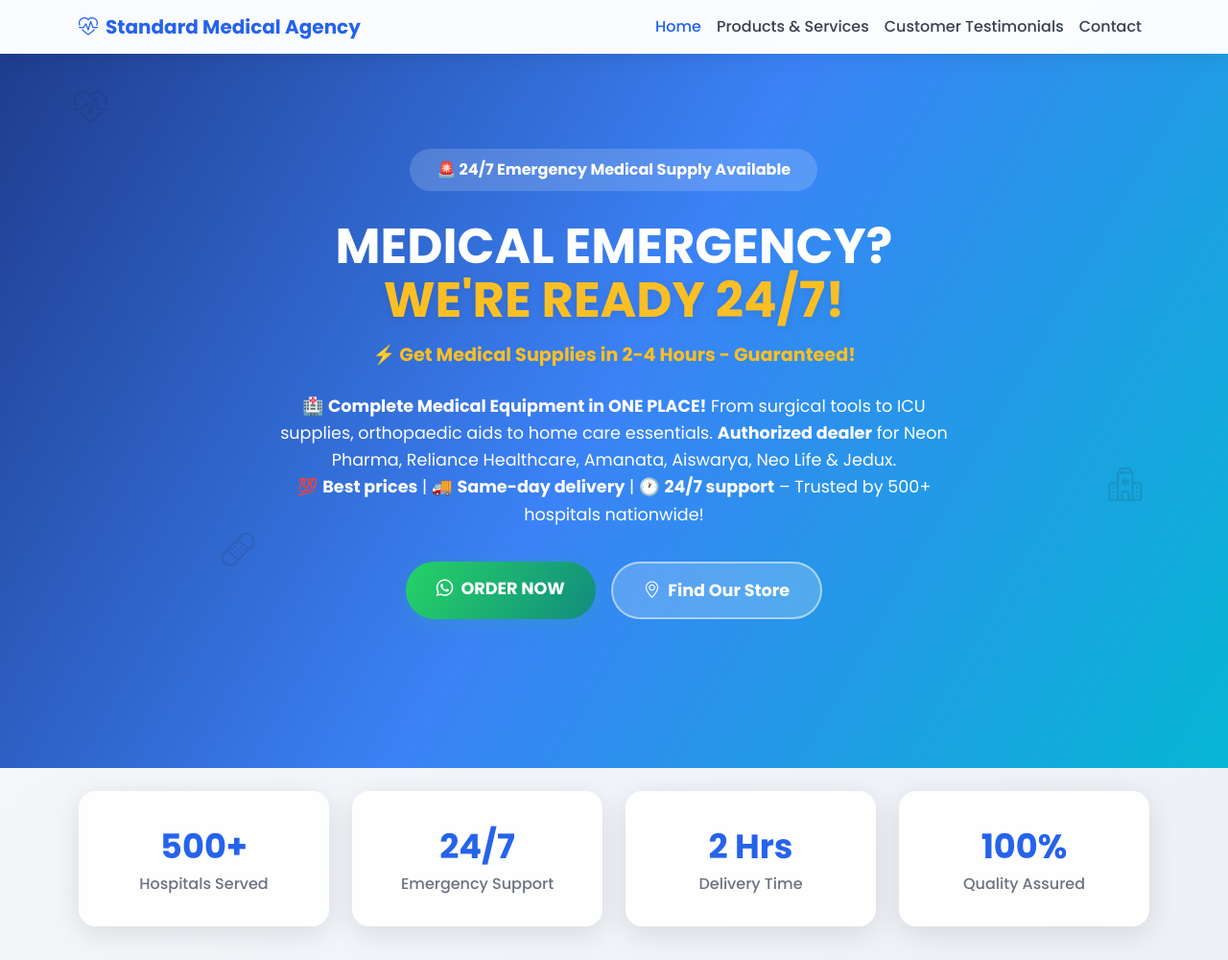
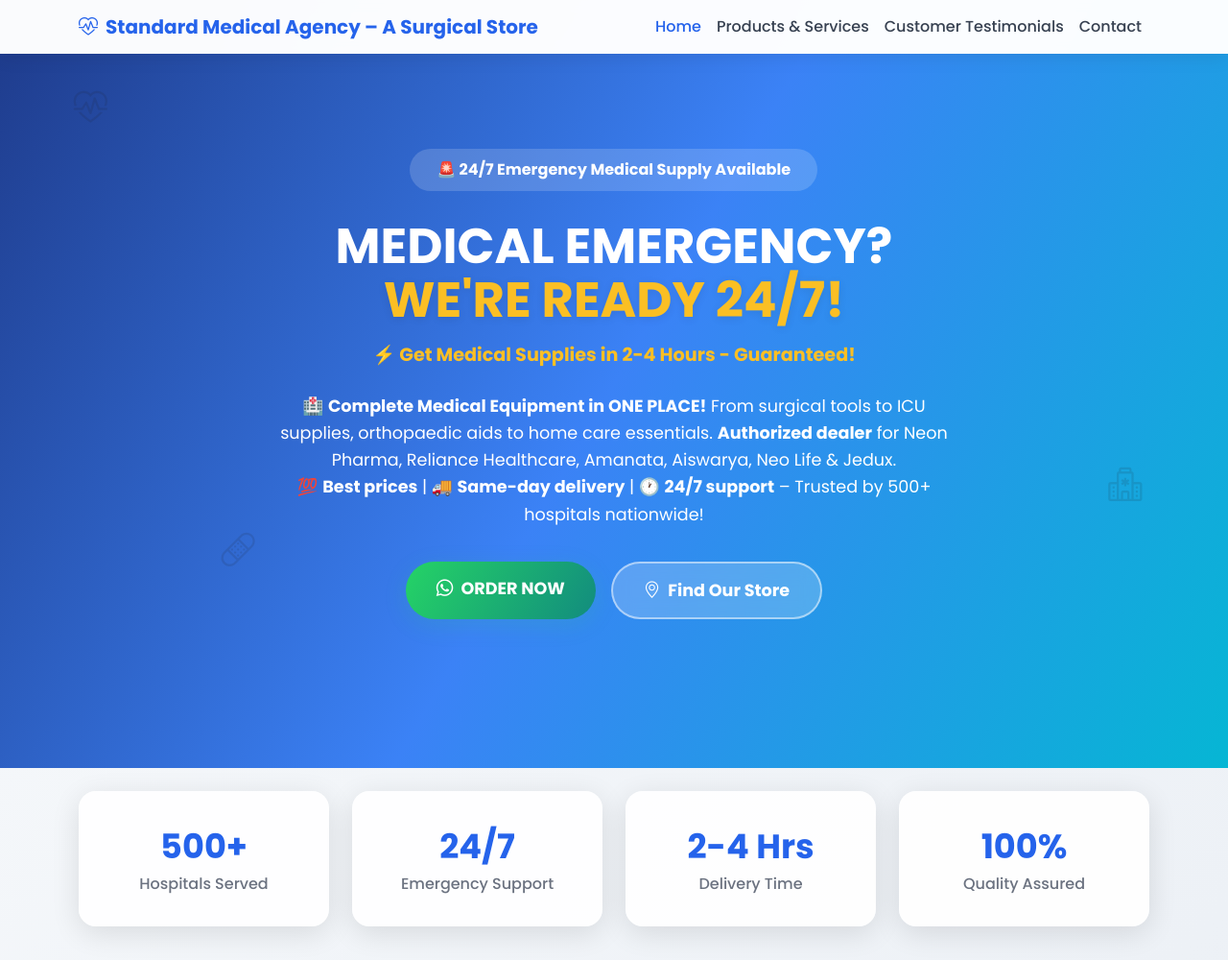
Before and after one commit to kashifcloudnative/StandardSurgical, a plain HTML site: page index.html in a window 1280 px wide. Shown: the top 1000 px of the page at 96% size. Drawn offline with nearby package versions, Linux system fonts and the light colour scheme.

Commit message:
Update index html

```diff
--- a/index.html
+++ b/index.html
@@ -325,7 +325,7 @@
     <nav class="navbar navbar-expand-lg fixed-top">
         <div class="container">
             <a class="navbar-brand d-flex align-items-center" href="#"><i class="bi bi-heart-pulse me-2"></i>Standard
-                Medical Agency</a>
+                Medical Agency – A Surgical Store</a>
             <button class="navbar-toggler" type="button" data-bs-toggle="collapse" data-bs-target="#navbarNav"><span
                     class="navbar-toggler-icon"></span></button>
             <div class="collapse navbar-collapse" id="navbarNav">
@@ -397,7 +397,7 @@
                 </div>
                 <div class="col-lg-3 col-md-6">
                     <div class="stats-card">
-                        <div class="stat-number">2 Hrs</div>
+                        <div class="stat-number">2-4 Hrs</div>
                         <div class="stat-label">Delivery Time</div>
                     </div>
                 </div>
```
